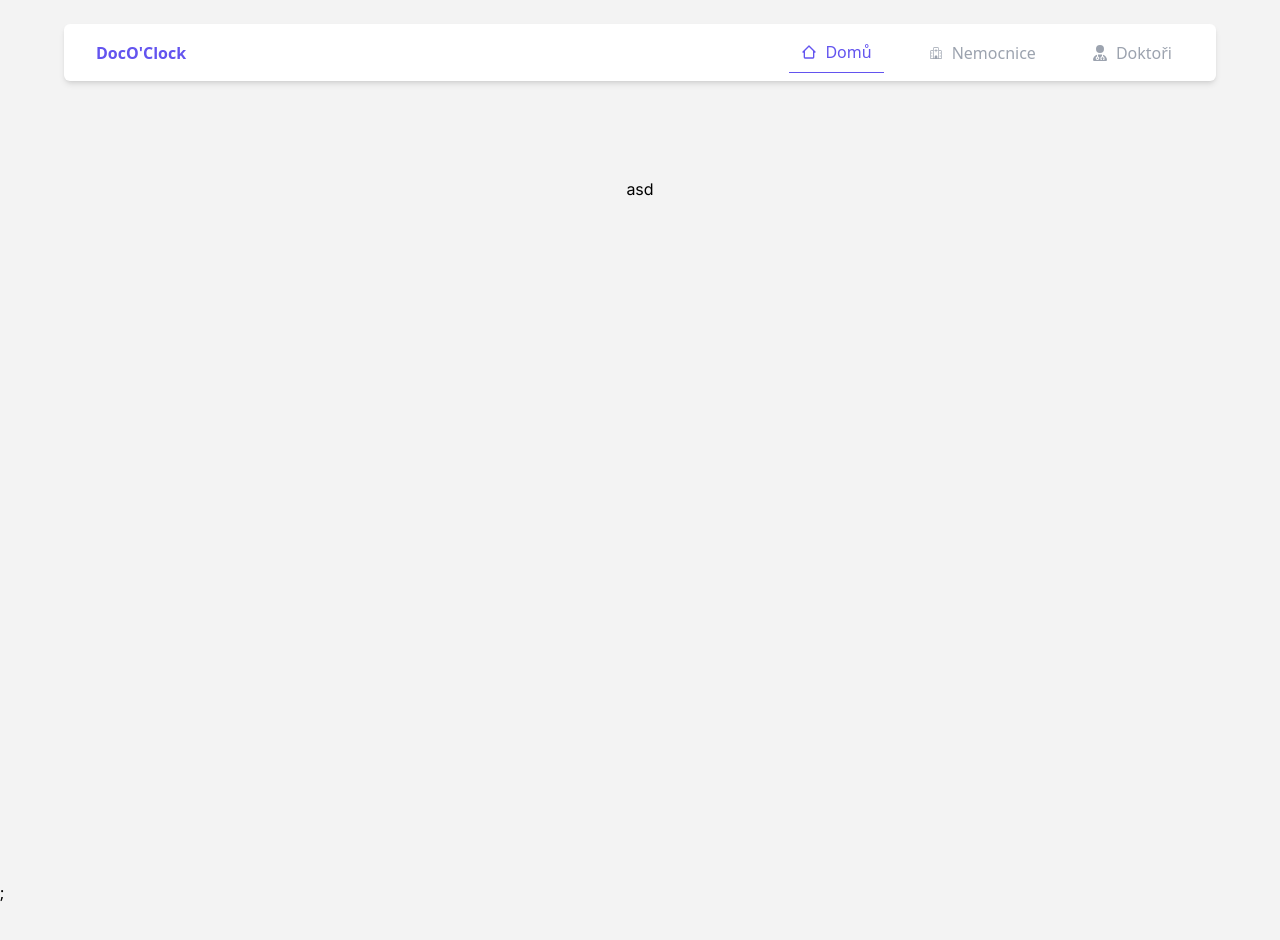
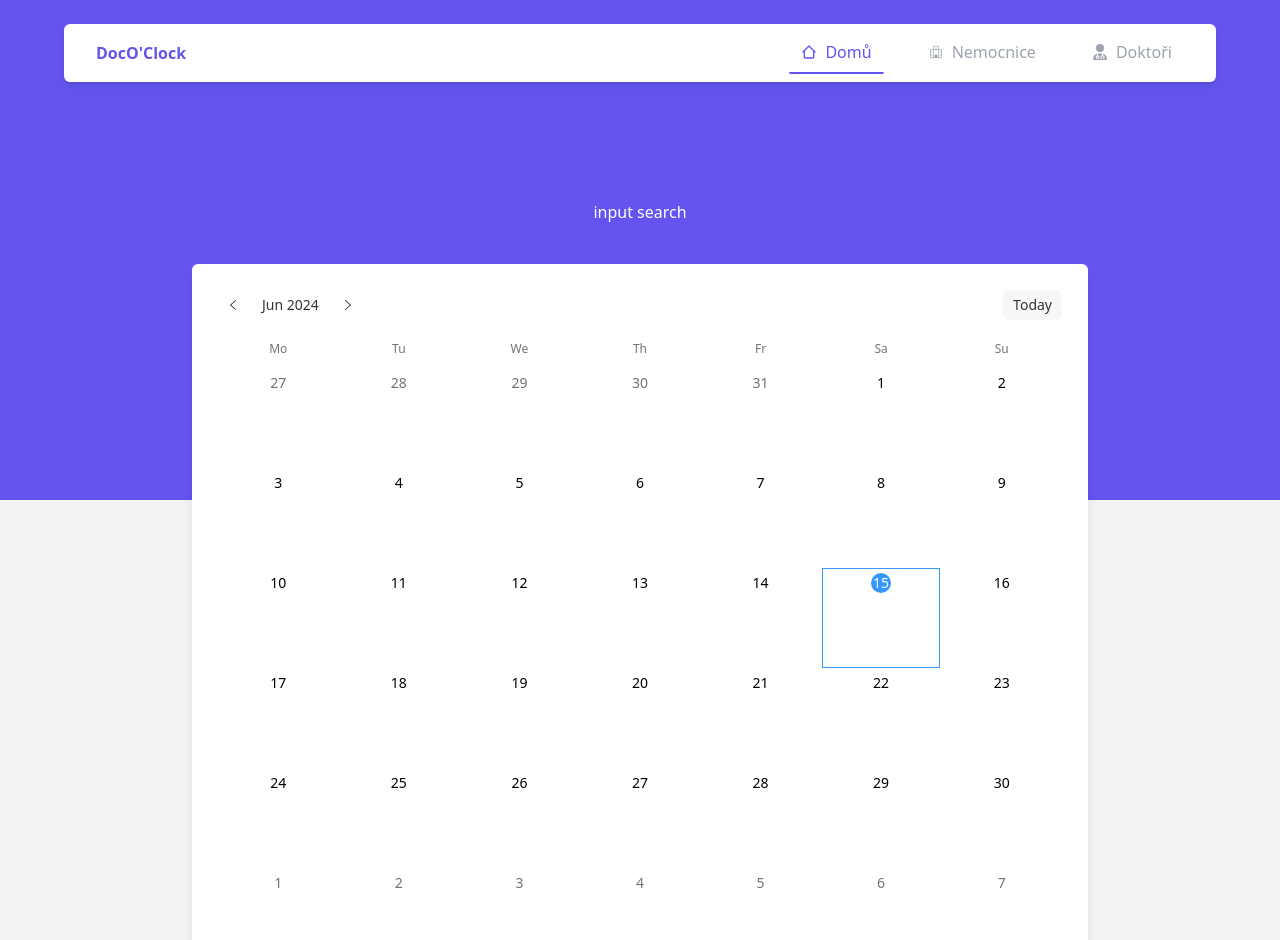
Before and after one commit to UUBoys/JavaUUDreamTeam, a Next.js app in the folder frontend/: page / in a window 1280 px wide. Shown: the top 940 px of the page. Before the commit the page ends 905 px from the top, so only its background shows below. Built offline with nearby package versions, Linux system fonts and the light colour scheme.

Commit message:
navbar, layout, homepage

```diff
--- a/frontend/package.json
+++ b/frontend/package.json
@@ -18,6 +18,7 @@
     "react-hook-form": "^7.51.5",
     "react-icons": "^5.2.1",
     "react-query": "^3.39.3",
+    "rsuite": "^5.64.1",
     "uuid": "^9.0.1",
     "zod": "^3.22.4",
     "zustand": "^4.5.2"
--- a/frontend/src/Layout/Main/index.tsx
+++ b/frontend/src/Layout/Main/index.tsx
@@ -1,14 +1,14 @@
-import React from 'react'
+import React from "react";
 
-import Navbar from '@/common/components/Navbar'
+import Navbar from "@/common/components/Navbar";
 
-function MainLayout({children}: {children: React.ReactNode}) {
-    return (
-        <React.Fragment>
-            <Navbar/>
-            {children}
-        </React.Fragment>
-    )
-}
+const MainLayout = ({ children }: { children: React.ReactNode }) => {
+  return (
+    <>
+      <Navbar />
+      <div className="mt-[100px]">{children}</div>
+    </>
+  );
+};
 
-export default MainLayout
+export default MainLayout;
--- a/frontend/src/common/components/Navbar/index.tsx
+++ b/frontend/src/common/components/Navbar/index.tsx
@@ -41,7 +41,7 @@ const Navbar = () => {
   }, [asPath]);
 
   return (
-    <div className="mx-auto mt-6 flex w-[90%] items-center justify-between rounded-md bg-white px-8 py-2 shadow-md">
+    <div className="fixed left-[5%] top-0 mt-6 flex w-[90%] items-center justify-between rounded-md bg-white px-8 py-2 shadow-md">
       {/* eslint-disable-next-line react/no-unescaped-entities */}
       <h1 className="font-bold text-primary">DocO'Clock</h1>
       <div className="flex items-center gap-8">
@@ -50,10 +50,10 @@ const Navbar = () => {
             key={link.id}
             onClick={() => handleLinkClick(link.href)}
             className={clsx(
-              "flex cursor-pointer flex-row items-center justify-center gap-2 px-3 py-2",
+              "flex cursor-pointer flex-row items-center justify-center gap-2 rounded-[2px] border-b-2 border-b-transparent px-3 py-2 transition-all",
               currentUrl === link.href
-                ? "border-b border-primary text-primary"
-                : "text-gray-400",
+                ? "!border-primary text-primary"
+                : "text-gray-400 hover:!border-gray-400",
             )}
           >
             {link.icon}
--- a/frontend/src/pages/_app.tsx
+++ b/frontend/src/pages/_app.tsx
@@ -1,11 +1,13 @@
+import type { AppProps } from "next/app";
+
+import MainLayout from "@/Layout/Main";
 import "@/styles/globals.css";
-import type { AppProps } from "next/app";
-import MainLayout from "@/Layout/Main";
 
-export default function App({ Component, pageProps }: AppProps) {
+const App = ({ Component, pageProps }: AppProps) => {
   return (
-      <MainLayout>
-        <Component {...pageProps} />;
-      </MainLayout>
-  )
-}
+    <MainLayout>
+      <Component {...pageProps} />
+    </MainLayout>
+  );
+};
+export default App;
--- a/frontend/src/pages/_document.tsx
+++ b/frontend/src/pages/_document.tsx
@@ -1,6 +1,6 @@
 import { Html, Head, Main, NextScript } from "next/document";
 
-export default function Document() {
+const Document = () => {
   return (
     <Html lang="en">
       <Head />
@@ -10,4 +10,5 @@ export default function Document() {
       </body>
     </Html>
   );
-}
+};
+export default Document;
--- a/frontend/src/pages/index.tsx
+++ b/frontend/src/pages/index.tsx
@@ -1,13 +1,17 @@
-import { Inter } from "next/font/google";
-
-const inter = Inter({ subsets: ["latin"] });
+import React from "react";
+import Calendar from "rsuite/Calendar";
+import "rsuite/Calendar/styles/index.css";
 
 const Home = () => {
   return (
-    <div
-      className={`flex min-h-screen flex-col items-center justify-between p-24 ${inter.className}`}
-    >
-      asd
+    <div>
+      <div className="absolute top-0 z-[-1] h-[500px] w-full bg-primary" />
+      <div className="flex w-full flex-col items-center justify-center gap-10 bg-transparent pt-[100px]">
+        <p className="text-white">input search</p>
+        <div className="w-[70%] rounded-md bg-white p-4 shadow-lg">
+          <Calendar />
+        </div>
+      </div>
     </div>
   );
 };
--- a/frontend/tailwind.config.ts
+++ b/frontend/tailwind.config.ts
@@ -3,21 +3,21 @@ import type { Config } from "tailwindcss";
 const config: Config = {
   content: [
     "./src/pages/**/*.{js,ts,jsx,tsx,mdx}",
-    "./src/common/components/**/*.{js,ts,jsx,tsx,mdx}",
+    "./src/**/**/**/*.{js,ts,jsx,tsx,mdx}",
     "./src/app/**/*.{js,ts,jsx,tsx,mdx}",
   ],
   theme: {
     extend: {
-     colors:{
-      primary:"#6354EF",
-      secondary:"#2DEACA",
-      background:"#F3F3F3",
-      warning:"#FE9D00",
-      error:"#FD2E2F",
-     }
+      colors: {
+        primary: "#6354EF",
+        secondary: "#2DEACA",
+        background: "#F3F3F3",
+        warning: "#FE9D00",
+        error: "#FD2E2F",
+      },
     },
   },
+  // eslint-disable-next-line global-require,import/no-extraneous-dependencies
   plugins: [require("@tailwindcss/forms"), require("@tailwindcss/line-clamp")],
-
 };
 export default config;
```
Also changed, not shown: 1 other file (tests, documents, lock files or other folders).
